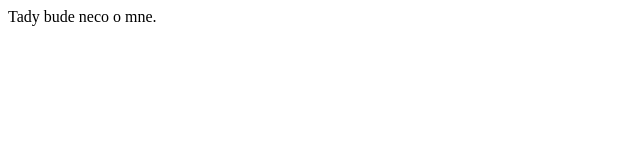
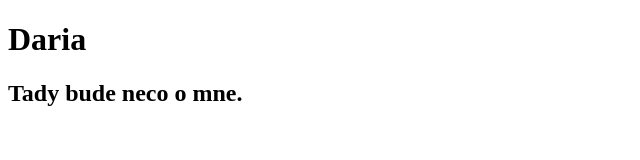
Before and after one commit to DariaSkr7/cviceni-vizitka-2023, a plain HTML site: page index.html in a window 1280 px wide. Shown: the whole page, without its empty margins (0-640 px from the left). Drawn offline with Linux system fonts and the light colour scheme.

Commit message:
New changes 1

```diff
--- a/index.html
+++ b/index.html
@@ -1,11 +1,14 @@
 <!DOCTYPE html>
 <html lang="en">
   <head>
+    <link rel="stylesheet" href="style.css" />
     <meta charset="UTF-8" />
     <meta name="viewport" content="width=device-width, initial-scale=1.0" />
-    <title>Document</title>
+    <title>Vizitka</title>
   </head>
   <body>
-    Tady bude neco o mne.
+    <h1>Daria</h1>
+
+    <h2>Tady bude neco o mne.</h2>
   </body>
 </html>
```
